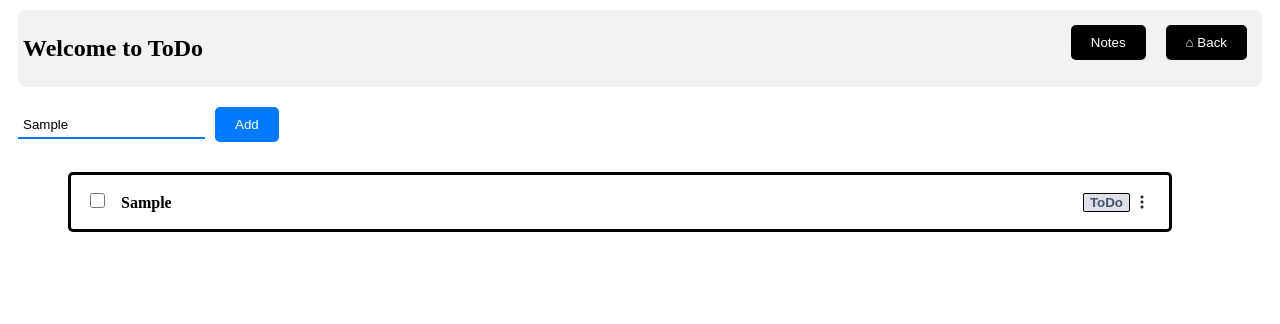
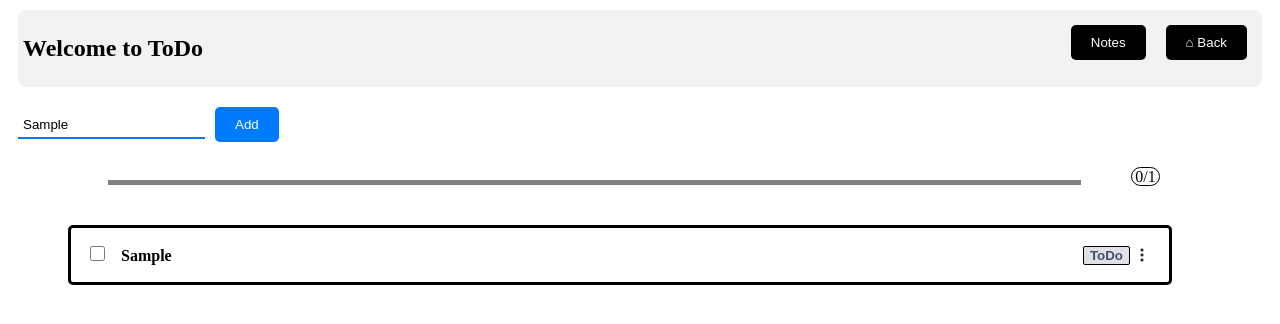
Before and after one commit to DevendranathReddy7/todo-notes, a React (Create React App) app: page /todo in a window 1280 px wide. Both pictures are taken after typing "Sample" into the empty fields and a click on the button "Add". Shown: the top 324 px of the page. Built offline with nearby package versions, Linux system fonts and the light colour scheme.

Commit message:
added progress bar for todos

```diff
--- a/src/components/PlaceHolder.js
+++ b/src/components/PlaceHolder.js
@@ -7,6 +7,7 @@ import './PlaceHolder.css'
 import { useState } from "react"
 import EditDelete from "./EditDelete"
 import Error from "./Error"
+import ProgressBar from "./ProgressBar"
 const PlaceHolder = () => {
     const todos = useSelector(store => store.todoReducer)
     const [kebabClicked, setKebabClicked] = useState({ clicked: false, id: 0 })
@@ -21,6 +22,7 @@ const PlaceHolder = () => {
     console.log(todos)
     return (
         <>
+            {Array.isArray(todos) && todos.length > 0 ? <ProgressBar /> : ''}
             {Array.isArray(todos) && todos.map(todo => todo.error === true ? <Error err={todo.todo} onClose={closeHandler} /> :
                 <StyledLi key={todo.id}>
                     <StyledContainer>
@@ -36,6 +38,7 @@ const PlaceHolder = () => {
                         </div>
                     </StyledContainer>
                 </StyledLi>)}
+
         </>
     )
 }
--- /dev/null
+++ b/src/components/ProgressBar.css
@@ -0,0 +1,21 @@
+.progress-bar {
+    width: 77%;
+    height: 5px;
+    background-color: #58cee9;
+    margin: 20px 50px 20px 100px;
+    display: inline-flex;
+    align-items: center;
+}
+
+.count {
+    display: inline-flex;
+    align-items: center;
+}
+
+.div-count {
+    border: 1px solid black;
+    display: inline;
+    align-items: center;
+    border-radius: 12px;
+    padding: 0px 3px;
+}
--- /dev/null
+++ b/src/components/ProgressBar.js
@@ -0,0 +1,20 @@
+import { useSelector } from "react-redux"
+import './ProgressBar.css'
+const ProgressBar = () => {
+    const todos = useSelector(str => str.todoReducer)
+    const completedTodo = []
+    todos.map(todo => {
+        if (todo.completed === true) {
+            completedTodo.push(todo.todo)
+        }
+    })
+    return (
+        <div className="progress-bar-container">
+            <progress className='progress-bar' value={completedTodo.length} max={todos.length}></progress>
+            <div className="div-count">
+                <p className="count">{completedTodo.length}/{todos.length}</p>
+            </div>
+        </div>
+    )
+}
+export default ProgressBar
```
